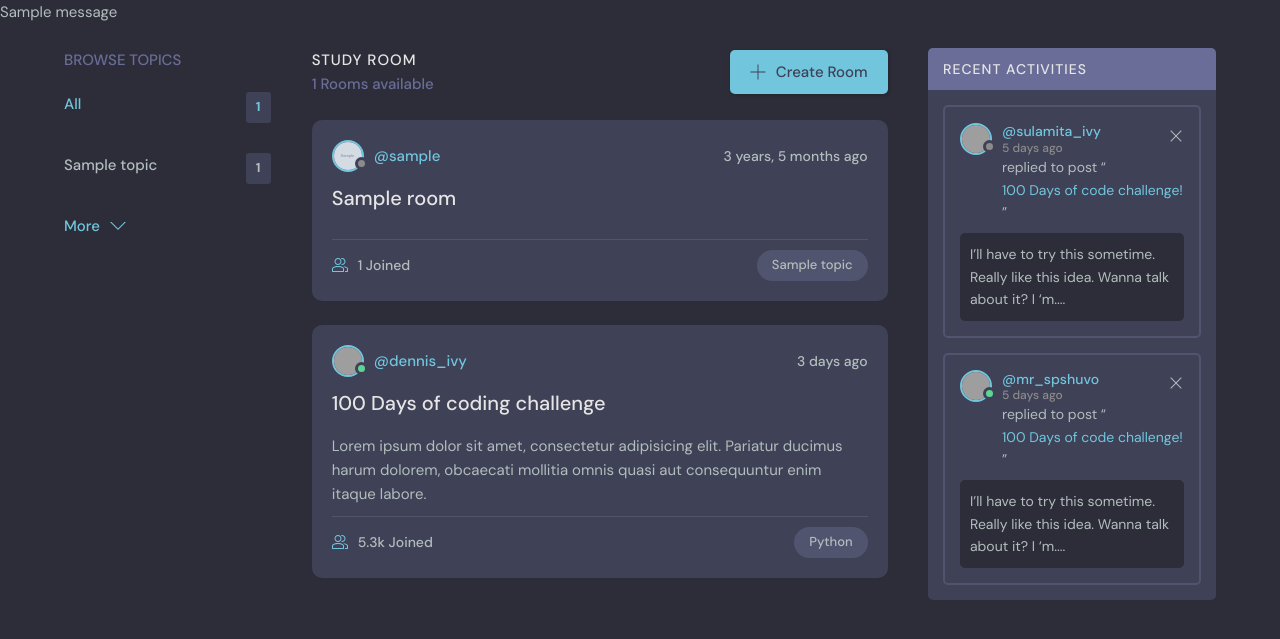
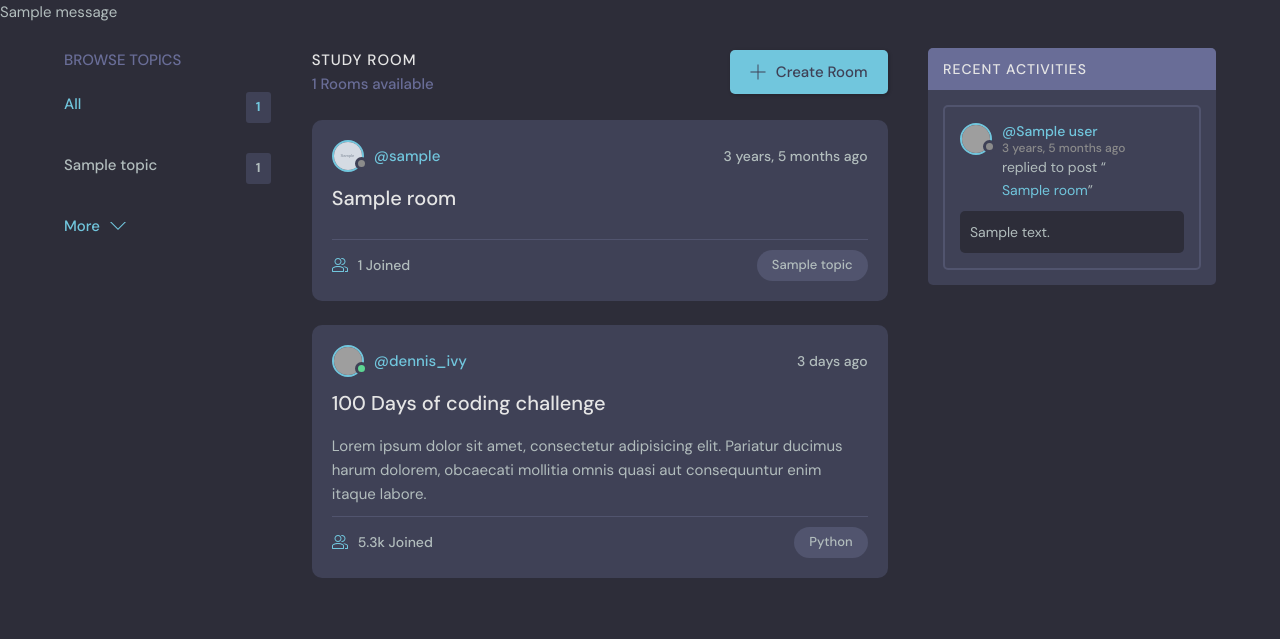
Before and after one commit to softrockstarr/Studybud, a Django app: template base/templates/base/home.html in a window 1280 px wide. Shown: the part 76-715 px from the top of the page. Run offline with Django 4.2, Linux system fonts and the light colour scheme; the template is opened without the code that fills it: most values are stand-ins (such as "Sample title", 1, 10 or a date in 2020); one stand-in notice (Sample message) is shown; grey boxes are pictures that could not be loaded.

Commit message:
updated activity component in theme

```diff
--- a/base/templates/base/activity_component.html
+++ b/base/templates/base/activity_component.html
@@ -1,13 +1,49 @@
-    <h3>Recent Activity</h3>
-    <hr />
-    {% for message in room_messages %}
-    <div>
-      <small><a href="{% url 'user-profile' message.user.id %}">@{{message.user}}</a> {{message.created|timesince}}</small>
-      <small>replied to "{{message.room}}"</small>
-      <p>{{message}}</p>
+<div class="activities">
+  <div class="activities__header">
+    <h2>Recent Activities</h2>
+  </div>
+  {% for message in room_messages %}
+  <div class="activities__box">
+    <div class="activities__boxHeader roomListRoom__header">
+      <a href="{% url 'user-profile' message.user.id %}" class="roomListRoom__author">
+        <div class="avatar avatar--small">
+          <img src="https://randomuser.me/api/portraits/women/11.jpg" />
+        </div>
+        <p>
+          @{{message.user}}
+          <span>{{message.created|timesince}} ago</span>
+        </p>
+      </a>
+
       {% if request.user == message.user %}
-      <a href="{% url 'delete-message' message.id %}">Delete</a>
+      <div class="roomListRoom__actions">
+        <a href="{% url 'delete-message' message.id %}">
+          <svg
+            version="1.1"
+            xmlns="http://www.w3.org/2000/svg"
+            width="32"
+            height="32"
+            viewBox="0 0 32 32"
+          >
+            <title>remove</title>
+            <path
+              d="M27.314 6.019l-1.333-1.333-9.98 9.981-9.981-9.981-1.333 1.333 9.981 9.981-9.981 9.98 1.333 1.333 9.981-9.98 9.98 9.98 1.333-1.333-9.98-9.98 9.98-9.981z"
+            ></path>
+          </svg>
+        </a>
+      </div>
       {% endif %}
-      <hr />
+
     </div>
-    {% endfor %}
+    <div class="activities__boxContent">
+      <p>
+        replied to post “<a href="{% url 'room' message.room.id %}">{{ message.room }}</a>”
+      </p>
+      <div class="activities__boxRoomContent">
+        {{ message.body }}
+      </div>
+    </div>
+  </div>
+  {% endfor %}
+
+</div>
--- a/base/templates/base/home.html
+++ b/base/templates/base/home.html
@@ -85,70 +85,7 @@
         <!-- Room List End -->
 
         <!-- Activities Start -->
-        <div class="activities">
-          <div class="activities__header">
-            <h2>Recent Activities</h2>
-          </div>
-          <div class="activities__box">
-            <div class="activities__boxHeader roomListRoom__header">
-              <a href="profile.html" class="roomListRoom__author">
-                <div class="avatar avatar--small">
-                  <img src="https://randomuser.me/api/portraits/women/11.jpg" />
-                </div>
-                <p>
-                  @sulamita_ivy
-                  <span>5 days ago</span>
-                </p>
-              </a>
-              <div class="roomListRoom__actions">
-                <a href="#">
-                  <svg version="1.1" xmlns="http://www.w3.org/2000/svg" width="32" height="32" viewBox="0 0 32 32">
-                    <title>remove</title>
-                    <path
-                      d="M27.314 6.019l-1.333-1.333-9.98 9.981-9.981-9.981-1.333 1.333 9.981 9.981-9.981 9.98 1.333 1.333 9.981-9.98 9.98 9.98 1.333-1.333-9.98-9.98 9.98-9.981z"
-                    ></path>
-                  </svg>
-                </a>
-              </div>
-            </div>
-            <div class="activities__boxContent">
-              <p>replied to post “<a href="room.html">100 Days of code challenge!</a>”</p>
-              <div class="activities__boxRoomContent">
-                I’ll have to try this sometime. Really like this idea. Wanna talk about it? I ‘m....
-              </div>
-            </div>
-          </div>
-
-          <div class="activities__box">
-            <div class="activities__boxHeader roomListRoom__header">
-              <a href="profile.html" class="roomListRoom__author">
-                <div class="avatar avatar--small active">
-                  <img src="https://randomuser.me/api/portraits/men/13.jpg" />
-                </div>
-                <p>
-                  @mr_spshuvo
-                  <span>5 days ago</span>
-                </p>
-              </a>
-              <div class="roomListRoom__actions">
-                <a href="#">
-                  <svg version="1.1" xmlns="http://www.w3.org/2000/svg" width="32" height="32" viewBox="0 0 32 32">
-                    <title>remove</title>
-                    <path
-                      d="M27.314 6.019l-1.333-1.333-9.98 9.981-9.981-9.981-1.333 1.333 9.981 9.981-9.981 9.98 1.333 1.333 9.981-9.98 9.98 9.98 1.333-1.333-9.98-9.98 9.98-9.981z"
-                    ></path>
-                  </svg>
-                </a>
-              </div>
-            </div>
-            <div class="activities__boxContent">
-              <p>replied to post “<a href="room.html">100 Days of code challenge!</a>”</p>
-              <div class="activities__boxRoomContent">
-                I’ll have to try this sometime. Really like this idea. Wanna talk about it? I ‘m....
-              </div>
-            </div>
-          </div>
-        </div>
+        {% include 'base/activity_component.html' %}
         <!-- Activities End -->
       </div>
     </main>
```
